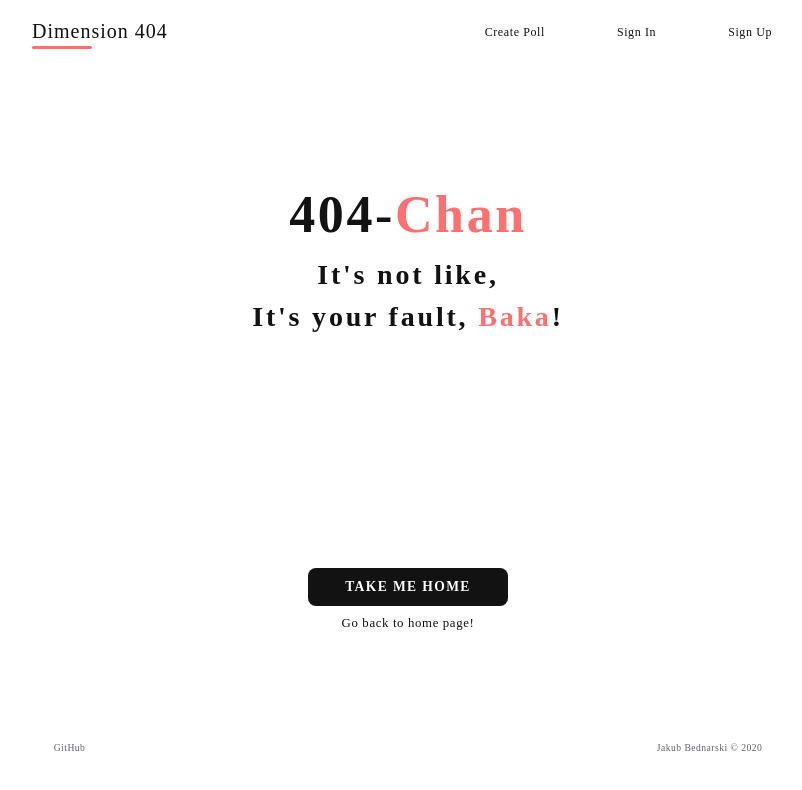
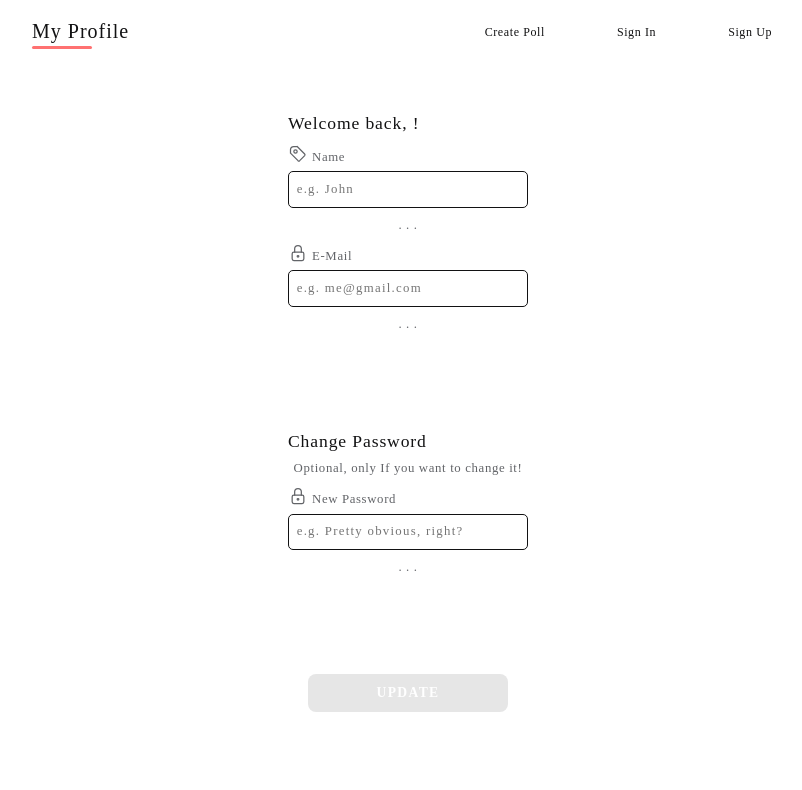
Before and after one commit to RangerDigital/takagi, a Vue app in the folder frontend/: page /profile in a window 1280 px wide. Before the commit this address had no page. Shown: the top 790 px of the page, without its empty margins (232-1034 px from the left). Built offline with nearby package versions, Linux system fonts and the light colour scheme; no server answers; a web font is replaced by a local one.

Commit message:
Add Profile view

```diff
--- a/frontend/src/router/index.js
+++ b/frontend/src/router/index.js
@@ -13,6 +13,11 @@ const routes = [
     path: '/login',
     name: 'Login',
     component: () => import('../views/Login.vue')
+  },
+  {
+    path: '/profile',
+    name: 'Profile',
+    component: () => import('../views/Profile.vue')
   },
   {
     path: '/register',
--- a/frontend/src/views/Navigation.vue
+++ b/frontend/src/views/Navigation.vue
@@ -39,7 +39,7 @@
       </div>
 
       <div>
-        <IconButton @clickEvent="$router.push('/register')">
+        <IconButton @clickEvent="$router.push('/profile')">
           <p>MY PROFILE</p><img src="../assets/icon-arrow-bar.svg" />
         </IconButton>
 
--- /dev/null
+++ b/frontend/src/views/Profile.vue
@@ -0,0 +1,206 @@
+<template>
+<section class="g-full-page">
+  <NavigationBar title="My Profile" />
+
+  <ValidationObserver v-slot="{ invalid }">
+    <div class="g-component-flex">
+      <div>
+        <h1 class="heading-text">Welcome back, {{ form.name }}!</h1>
+        <form>
+          <div class="form-input">
+            <p class="form-label"><img class="form-icon" src="../assets/icon-tag.svg">Name</p>
+            <ValidationProvider rules="required|min:3|max:15" v-slot="v">
+              <SingleInput v-model="form.name" placeholder="e.g. John" />
+              <p class="text-error" v-if="v.errors.length"><img class="form-icon" src="../assets/icon-alert-red.svg"> {{ v.errors[0] }}</p>
+              <p class="text-center" v-else>. . .</p>
+            </ValidationProvider>
+          </div>
+
+          <div class="form-input">
+            <p class="form-label"><img class="form-icon" src="../assets/icon-lock.svg">E-Mail</p>
+            <ValidationProvider rules="required|email" v-slot="v">
+              <SingleInput v-model="form.email" type="email" placeholder="e.g. me@gmail.com" />
+              <p class="text-error" v-if="v.errors.length"><img class="form-icon" src="../assets/icon-alert-red.svg"> {{ v.errors[0] }}</p>
+              <p class="text-center" v-else>. . .</p>
+            </ValidationProvider>
+          </div>
+        </form>
+      </div>
+
+      <div>
+        <h1 class="heading-text">Change Password</h1>
+        <p class="text-center">Optional, only If you want to change it!</p>
+
+        <div class="form-input">
+          <p class="form-label"><img class="form-icon" src="../assets/icon-lock.svg">New Password</p>
+          <ValidationProvider rules="min:8" v-slot="v">
+            <SingleInput v-model="password" placeholder="e.g. Pretty obvious, right?" />
+            <p class="text-error" v-if="v.errors.length"><img class="form-icon" src="../assets/icon-alert-red.svg"> {{ v.errors[0] }}</p>
+            <p class="text-center" v-else>. . .</p>
+          </ValidationProvider>
+        </div>
+      </div>
+
+      <div>
+        <TextButton @clickEvent="updateUser" :disabled="invalid">UPDATE</TextButton>
+        <p class="text-error"> {{ serverErrorMsg }} </p>
+        <p v-show="isSuccess" class="text-center">Success! Information updated!</p>
+      </div>
+    </div>
+  </ValidationObserver>
+</section>
+</template>
+
+<script>
+import NavigationBar from '../components/NavigationBar.vue';
+import SingleInput from '../components/SingleInput.vue';
+import TextButton from '../components/TextButton.vue';
+
+import {
+  ValidationProvider,
+  ValidationObserver,
+  extend
+} from 'vee-validate';
+
+import {
+  required,
+  email,
+  max,
+  min,
+} from 'vee-validate/dist/rules';
+
+extend('required', {
+  ...required,
+  message: 'This field is required!'
+});
+
+extend('email', {
+  ...email,
+  message: 'Invalid E-Mail address!'
+});
+
+extend('max', {
+  ...max,
+  message: 'Must have at most {length} characters!'
+});
+
+extend('min', {
+  ...min,
+  message: 'Must have at least {length} characters!'
+});
+
+export default {
+  name: 'Profile',
+  components: {
+    NavigationBar,
+    TextButton,
+    SingleInput,
+    ValidationProvider,
+    ValidationObserver,
+  },
+  data() {
+    return {
+      form: {
+        name: '',
+        email: '',
+      },
+
+      password: '',
+
+      isSuccess: false,
+      serverErrorMsg: '',
+    };
+  },
+  methods: {
+    updateUser() {
+      this.$http
+        .patch('/users/me', this.form)
+        .then(() => {
+          this.isSuccess = true;
+        })
+        .catch(error => {
+          this.isSuccess = false;
+          this.serverErrorMsg = error.response.data.msg;
+        });
+
+      if (this.password) {
+        this.$http
+          .post('/users/me/password', {
+            'password': this.password
+          })
+          .then(() => {
+            this.isSuccess = true;
+          })
+          .catch(error => {
+            this.isSuccess = false;
+            this.serverErrorMsg = error.response.data.msg;
+          });
+      }
+    }
+  },
+  created() {
+    this.$http
+      .get('/users/me')
+      .then(response => {
+        this.form.name = response.data.name;
+        this.form.email = response.data.email;
+
+      })
+      .catch(error => {
+        console.log(error)
+
+        localStorage.removeItem('jwt_token');
+        this.$http.defaults.headers.common['Authorization'] = '';
+      });
+  }
+};
+</script>
+
+<style scoped>
+.form-input {
+  margin-top: 1rem;
+  margin-bottom: 1rem;
+}
+
+.form-label {
+  color: #626468;
+  text-align: left;
+}
+
+.heading-text {
+  margin-top: 0.3em;
+  margin-bottom: 0.3em;
+
+  font-size: 2.2rem;
+  text-align: left;
+  width: 30rem;
+}
+
+.text-center {
+  color: #626468;
+  text-align: center;
+}
+
+.text-error {
+  color: #FF7171;
+}
+
+.text-link {
+  color: #121213;
+  text-decoration: none;
+  transition: all 0.5s;
+}
+
+.text-link:hover {
+  color: #FF7171;
+}
+
+.form-icon {
+  display: inline;
+
+  height: 2.5rem;
+  vertical-align: text-bottom;
+
+  margin-right: 0.5rem;
+}
+</style>
```
